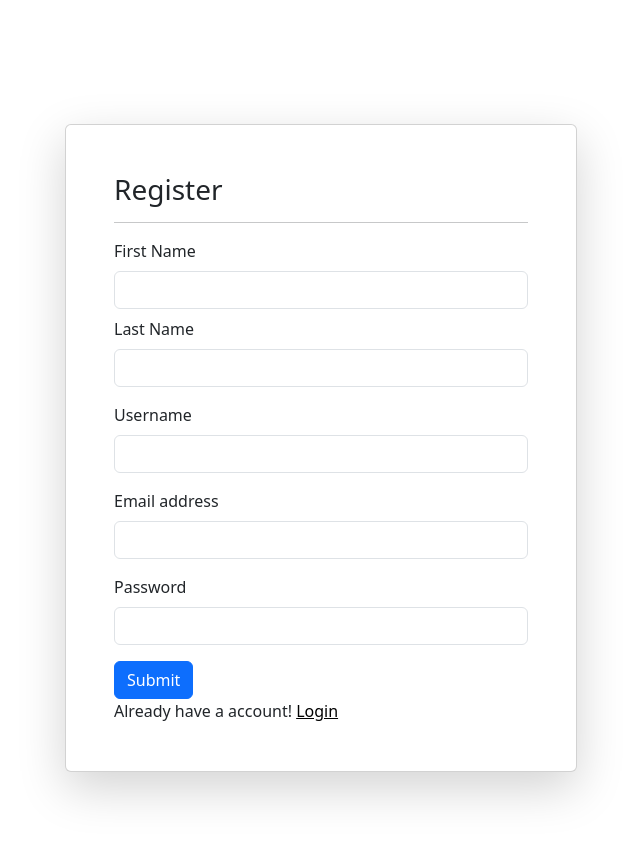
After one commit to alimehdi9651/website3, a Django app: page /register in a window 1280 px wide. The commit adds this page. Shown: the whole page, without its empty margins (319-959 px from the left). Run offline with Django 4.2, Linux system fonts and the light colour scheme.

Commit message:
accounts sections

```diff
--- a/config/urls.py
+++ b/config/urls.py
@@ -28,6 +28,8 @@ urlpatterns = [
     path("Recipes/view", view_recipes, name = "view_recipes"),
     path("Recipes/delete<int:id>/", delete_recipes, name = "delete_recipes"),
     path("Recipes/edit<int:id>/", edit_recipes, name = "edit_recipes"),
+    path("login", login_page, name = "login_page"),
+    path("register", register_page, name = "register_page")
 ]
 
 
--- a/main/views.py
+++ b/main/views.py
@@ -7,6 +7,13 @@ from .models import recipe
 
 def index(request):
     return render(request, 'index.html')
+
+def register_page(request):
+    return render(request, 'register.html')
+
+
+def login_page(request):
+    return render(request, 'login.html')
 
 def add_recipes(request):
     form = recipe_form()
--- /dev/null
+++ b/templates/register.html
@@ -0,0 +1,95 @@
+<!doctype html>
+<html lang="en">
+
+<head>
+    <title>login</title>
+    <!-- Required meta tags -->
+    <meta charset="utf-8" />
+    <meta name="viewport" content="width=device-width, initial-scale=1, shrink-to-fit=no" />
+
+    <!-- Bootstrap CSS v5.2.1 -->
+    <link href="https://cdn.jsdelivr.net/npm/bootstrap@5.3.2/dist/css/bootstrap.min.css" rel="stylesheet"
+        integrity="sha384-T3c6CoIi6uLrA9TneNEoa7RxnatzjcDSCmG1MXxSR1GAsXEV/Dwwykc2MPK8M2HN" crossorigin="anonymous" />
+        <style>
+            .container{
+                height: 100dvh;
+                display: grid;
+                place-items: center;
+
+            }
+            .card{
+                width: 40vw;
+            }
+            #login{
+                color: black;
+
+
+            }
+        </style>
+</head>
+
+<body>
+    <header>
+        <!-- place navbar here -->
+    </header>
+    <main>
+        <div class="container mt-5">
+
+            <div class="col-md-6 card mx-auto p-5 shadow-lg ">
+                <form>
+                    <h3>Register</h3>
+                    <hr>
+                    <div class="mb-2">
+                        <label for="First Name" class="form-label">First Name</label>
+                        <input type="text" name="first name" class="form-control" id="" aria-describedby="">
+
+                    </div>
+                    <div class="mb-3">
+                        <label for="Last Name" class="form-label">Last Name</label>
+                        <input type="text"  name="Last Name" class="form-control" id="" aria-describedby="">
+
+                    </div>
+                    <div class="mb-3">
+                        <label for="username" class="form-label">Username</label>
+                        <input type="text" name="username" class="form-control" id="" aria-describedby="">
+
+                    </div>
+                    <div class="mb-3">
+                        <label for="exampleInputEmail1" class="form-label">Email address</label>
+                        <input type="email" class="form-control" id="exampleInputEmail1" aria-describedby="emailHelp">
+
+                    </div>
+                    <div class="mb-3">
+                        <label for="exampleInputPassword1" class="form-label">Password</label>
+                        <input type="password" class="form-control" id="exampleInputPassword1">
+                    </div>
+                    <button type="submit" class="btn btn-primary">Submit</button>
+                      <div>
+                        Already have a account!
+                      <a id="login" href="{% url 'login_page' %}">Login</a>
+
+                      </div>
+
+
+                    </div>
+
+                </form>
+            </div>
+
+
+        </div>
+    </main>
+    <footer>
+        <!-- place footer here -->
+    </footer>
+    <!-- Bootstrap JavaScript Libraries -->
+    <script src="https://cdn.jsdelivr.net/npm/@popperjs/core@2.11.8/dist/umd/popper.min.js"
+        integrity="sha384-I7E8VVD/ismYTF4hNIPjVp/Zjvgyol6VFvRkX/vR+Vc4jQkC+hVqc2pM8ODewa9r"
+        crossorigin="anonymous"></script>
+
+    <script src="https://cdn.jsdelivr.net/npm/bootstrap@5.3.2/dist/js/bootstrap.min.js"
+        integrity="sha384-BBtl+eGJRgqQAUMxJ7pMwbEyER4l1g+O15P+16Ep7Q9Q+zqX6gSbd85u4mG4QzX+"
+        crossorigin="anonymous"></script>
+</body>
+
+</html>
```
Also changed, not shown: templates/components/menu.html (+13 -0 lines), templates/login.html (added, +80 -0 lines), db.sqlite3, media/Chicken-Fajitas_8_b9DY9Jw.webp (added).
